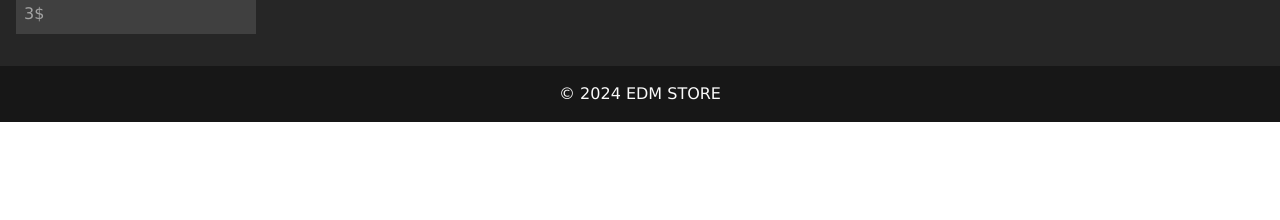
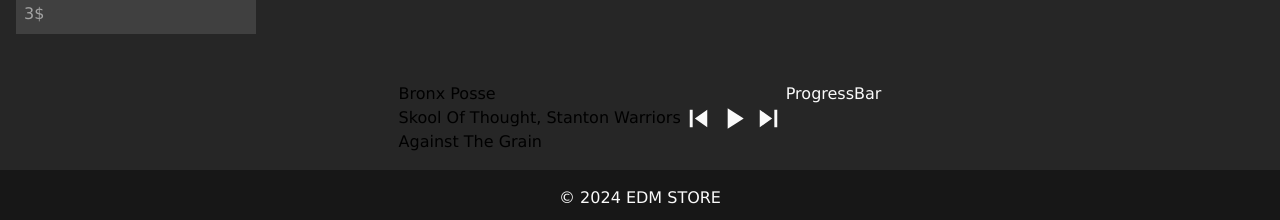
Before and after one commit to ArtfulLee/edm-store, a React (Vite) app: page / in a window 1280 px wide. Shown: the part 682-902 px from the top of the page. Before the commit the page ends 804 px from the top, so only its background shows below. Built offline with nearby package versions, Linux system fonts and the light colour scheme.

Commit message:
feat: add AudioPlayer components (WIP)

```diff
--- a/src/components/ui/AudioPlayer/AudioPlayer.jsx
+++ b/src/components/ui/AudioPlayer/AudioPlayer.jsx
@@ -1,11 +1,36 @@
-import PlayCircleIcon from "@mui/icons-material/PlayCircle";
+// React
+import { useState, useRef } from "react";
 
+// Сторы
+import useMusicStore from "../../../store/useMusicStore";
+
+// Компоненты
+import DisplayTrack from "./DisplayTrack";
+import Controls from "./Controls";
+import ProgressBar from "./ProgressBar";
+
+/**
+ * Компонент Аудио плеер
+ * @returns {JSX.Element} Элемент JSX.
+ */
 const AudioPlayer = () => {
+  // Получаем всю музыку из стора
+  const allMusicOfStore = useMusicStore((state) => state.allMusicOfStore);
+
+  // Стейт для изменения текущего трека
+  const [currentTrack, setCurrentTrack] = useState(allMusicOfStore[0]);
+
+  // Референс на ссылку аудио
+  const audioRef = useRef();
+  console.log("Текущий объект React DOM <audio>", audioRef);
+
   return (
     <>
-      <div className="audio-player py-4">
-        <div className="audio-player__inner">
-          <PlayCircleIcon className="text-pink-400" />
+      <div className="py-4">
+        <div className="flex justify-center">
+          <DisplayTrack currentTrack={currentTrack} audioRef={audioRef} />
+          <Controls audioRef={audioRef} />
+          <ProgressBar />
         </div>
       </div>
     </>
--- a/src/components/ui/AudioPlayer/Controls.jsx
+++ b/src/components/ui/AudioPlayer/Controls.jsx
@@ -0,0 +1,58 @@
+// React
+import { useState, useEffect } from "react";
+
+// Иконки
+import PlayArrowIcon from "@mui/icons-material/PlayArrow";
+import PauseIcon from "@mui/icons-material/Pause";
+import SkipNextIcon from "@mui/icons-material/SkipNext";
+import SkipPreviousIcon from "@mui/icons-material/SkipPrevious";
+
+/**
+ * Компонент управления аудио плеером.
+ * @returns {JSX.Element} Элемент JSX.
+ */
+const Controls = (props) => {
+  const { audioRef } = props;
+
+  // Стейт для управления Play/Pause.
+  const [isPlaying, setIsPlaying] = useState(false);
+
+  // Изменение отображения кнопок Play/Pause.
+  const togglePlayPause = () => {
+    setIsPlaying((prev) => !prev);
+  };
+
+  // Изменение состояния воспроизведения аудио от зависимости изменения стейта для управления Play/Pause или изменения референса на ссылку аудио.
+  useEffect(() => {
+    if (isPlaying) {
+      audioRef.current.play();
+    } else {
+      audioRef.current.pause();
+    }
+  }, [isPlaying, audioRef]);
+
+  return (
+    <>
+      {/* Предыдущий трек. */}
+      <button>
+        <SkipPreviousIcon className="text-neutral-50" fontSize="large" />
+      </button>
+
+      {/* Переключение кнопок Play/Pause. */}
+      <button onClick={togglePlayPause}>
+        {isPlaying ? (
+          <PauseIcon className="text-neutral-50" fontSize="large" />
+        ) : (
+          <PlayArrowIcon className="text-neutral-50" fontSize="large" />
+        )}
+      </button>
+
+      {/* Следующий трек. */}
+      <button>
+        <SkipNextIcon className="text-neutral-50" fontSize="large" />
+      </button>
+    </>
+  );
+};
+
+export default Controls;
--- a/src/components/ui/AudioPlayer/DisplayTrack.jsx
+++ b/src/components/ui/AudioPlayer/DisplayTrack.jsx
@@ -0,0 +1,38 @@
+/**
+ * Компонент отображения текущей информации об аудио.
+ * @param {object} props - Свойства компонента.
+ * @param {object} props.audioRef - Референс на текущий объект аудио.
+ * @param {object} props.currentTrack - Детали карточки.
+ * @param {string} props.currentTrack.idOfTrack - Идентификатор карточки.
+ * @param {string} props.currentTrack.imgSrc - Путь к изображению.
+ * @param {string} props.currentTrack.audioSrs - Путь к аудио.
+ * @param {string} props.currentTrack.price - Цена аудио.
+ * @param {string} props.currentTrack.nameOfTrack - Название композиции.
+ * @param {string} props.currentTrack.artist - Имена артистов.
+ * @param {string} props.currentTrack.genre - Жанр. (WIP)
+ * @param {string} props.currentTrack.label - Лейбл. (WIP)
+ * @param {string} props.currentTrack.isFavorite - Добавлено в избранные или нет. (WIP)
+ * @param {string} props.currentTrack.numberOfSales - Количество продаж (WIP)
+ * @returns {JSXElement}
+ */
+const DisplayTrack = (props) => {
+  const { currentTrack, audioRef } = props;
+
+  console.log(currentTrack);
+
+  return (
+    <>
+      {/* Текущий трек для воспроизведения. */}
+      <audio src={currentTrack.audioSrs} ref={audioRef} />
+
+      {/* Данные аудио */}
+      <div>
+        <div>{currentTrack.nameOfTrack}</div>
+        <div>{currentTrack.artist}</div>
+        <div>{currentTrack.label}</div>
+      </div>
+    </>
+  );
+};
+
+export default DisplayTrack;
--- a/src/components/ui/AudioPlayer/ProgressBar.jsx
+++ b/src/components/ui/AudioPlayer/ProgressBar.jsx
@@ -0,0 +1,9 @@
+const ProgressBar = () => {
+  return (
+    <>
+      <div className="text-neutral-50">ProgressBar</div>
+    </>
+  );
+};
+
+export default ProgressBar;
--- a/src/layouts/MainLayout.jsx
+++ b/src/layouts/MainLayout.jsx
@@ -1,6 +1,7 @@
 import { Outlet } from "react-router-dom";
 import Header from "../components/ui/Header/Header";
 import Footer from "../components/ui/Footer/Footer";
+import AudioPlayer from "../components/ui/AudioPlayer/AudioPlayer";
 
 const MainLayout = () => {
   return (
@@ -10,6 +11,7 @@ const MainLayout = () => {
         <div className="container mx-auto px-4">
           <Outlet />
         </div>
+        <AudioPlayer />
         <Footer />
       </div>
     </>
```
